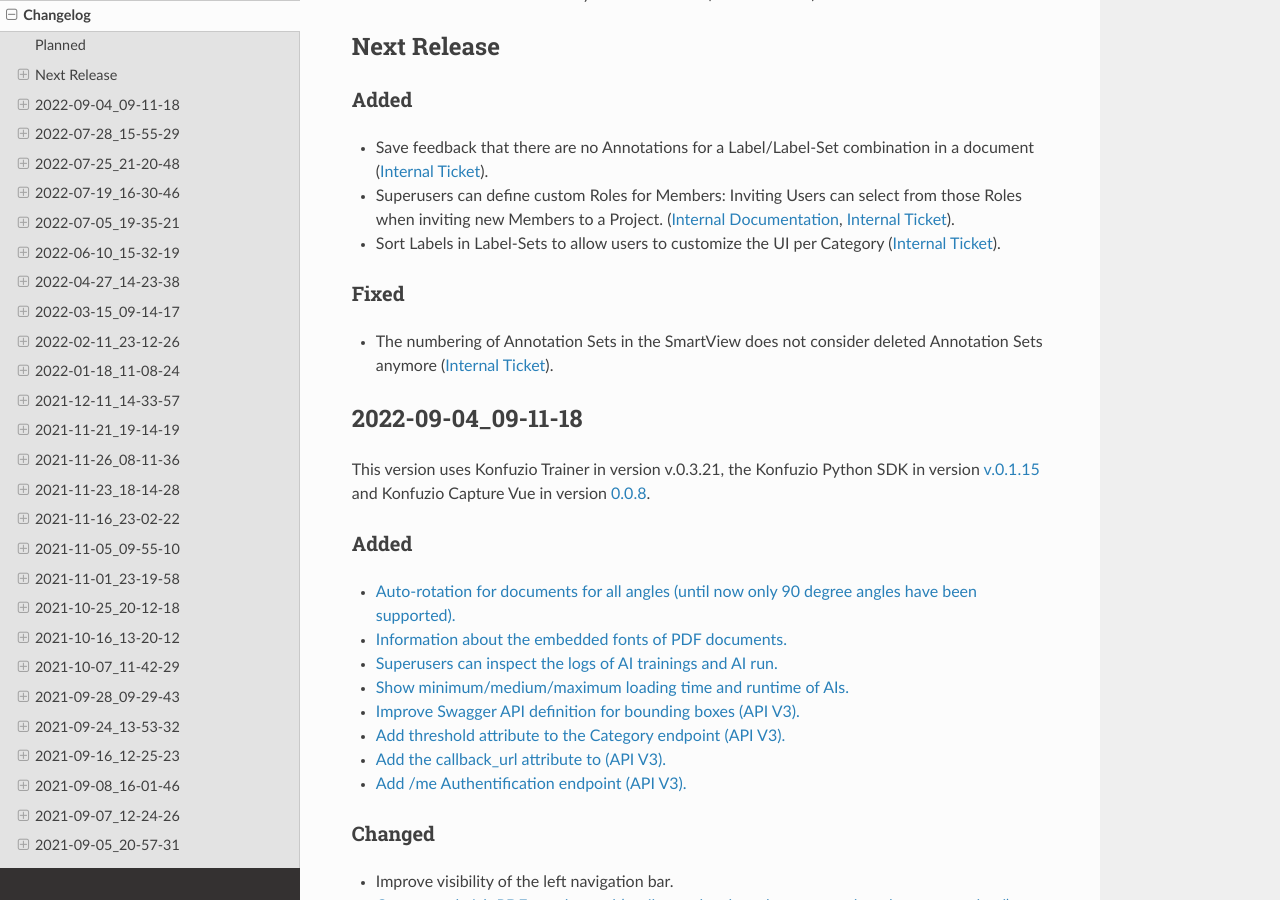
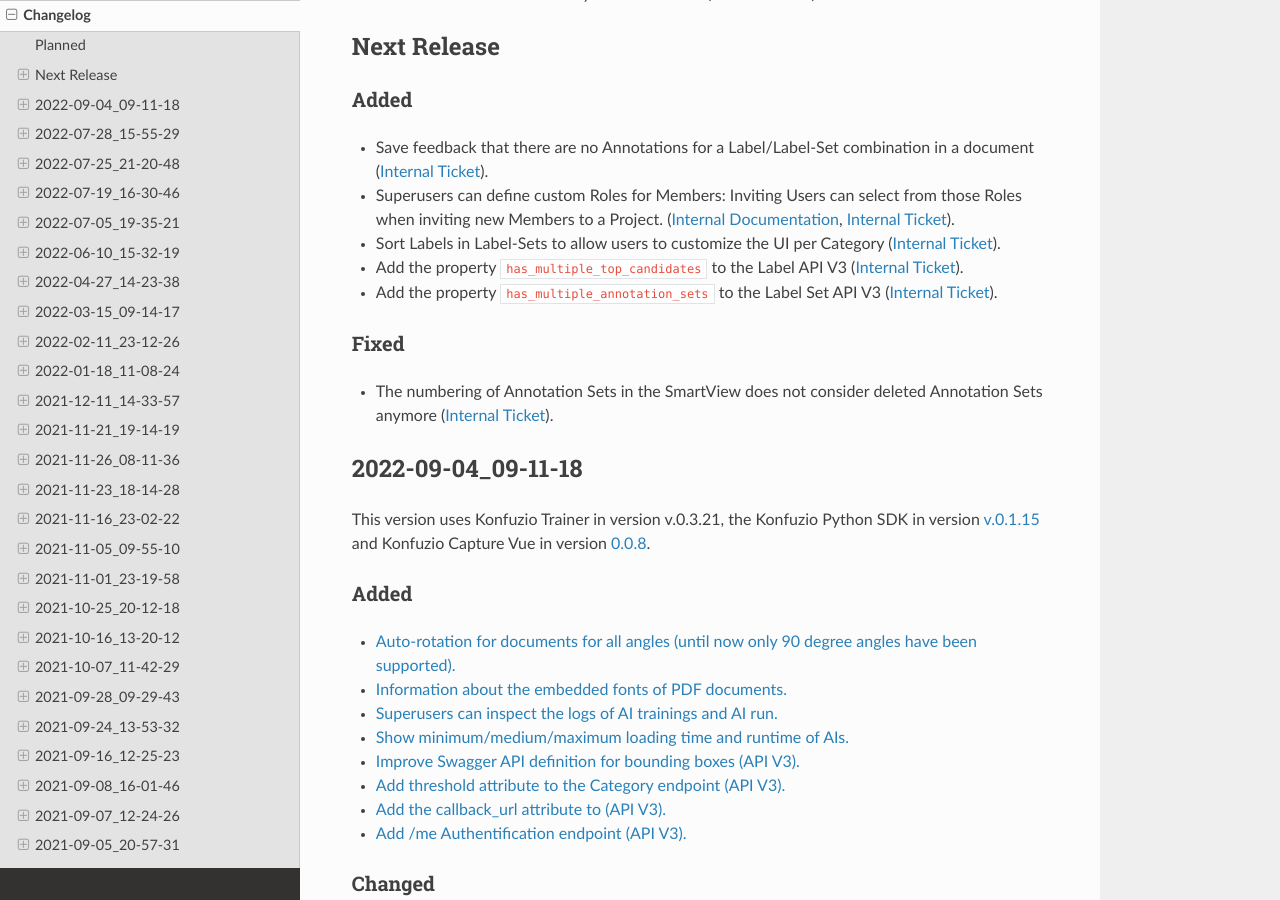
Before and after one commit to konfuzio-ai/konfuzio-sdk, a Sphinx documentation site: the page built from docs/web/changelog_app.md, in a window 1280 px wide and 900 px high, scrolled down 786 px. Built offline with Sphinx 7.4.7 and the Read the Docs theme 2.0.0, drawn with Linux system fonts in a browser that asks for light colours.

Commit message:
Update changelog_app.md

```diff
--- a/docs/web/changelog_app.md
+++ b/docs/web/changelog_app.md
@@ -31,6 +31,8 @@
 - Save feedback that there are no Annotations for a Label/Label-Set combination in a document ([Internal Ticket](https://gitlab.com/konfuzio/objectives/-/issues/9163)).
 - Superusers can define custom Roles for Members: Inviting Users can select from those Roles when inviting new Members to a Project. ([Internal Documentation](https://gitlab.com/konfuzio/manual/-/merge_requests/21/diffs), [Internal Ticket](https://gitlab.com/konfuzio/objectives/-/issues/7364)).
 - Sort Labels in Label-Sets to allow users to customize the UI per Category ([Internal Ticket](https://gitlab.com/konfuzio/objectives/-/issues/8932)).
+- Add the property `has_multiple_top_candidates` to the Label API V3 ([Internal Ticket](https://gitlab.com/konfuzio/objectives/-/issues/9687)).
+- Add the property `has_multiple_annotation_sets` to the Label Set API V3 ([Internal Ticket](https://gitlab.com/konfuzio/objectives/-/issues/9687)).
 
 ### Fixed
 - The numbering of Annotation Sets in the SmartView does not consider deleted Annotation Sets anymore ([Internal Ticket](https://gitlab.com/konfuzio/objectives/-/issues/9604)).
```
